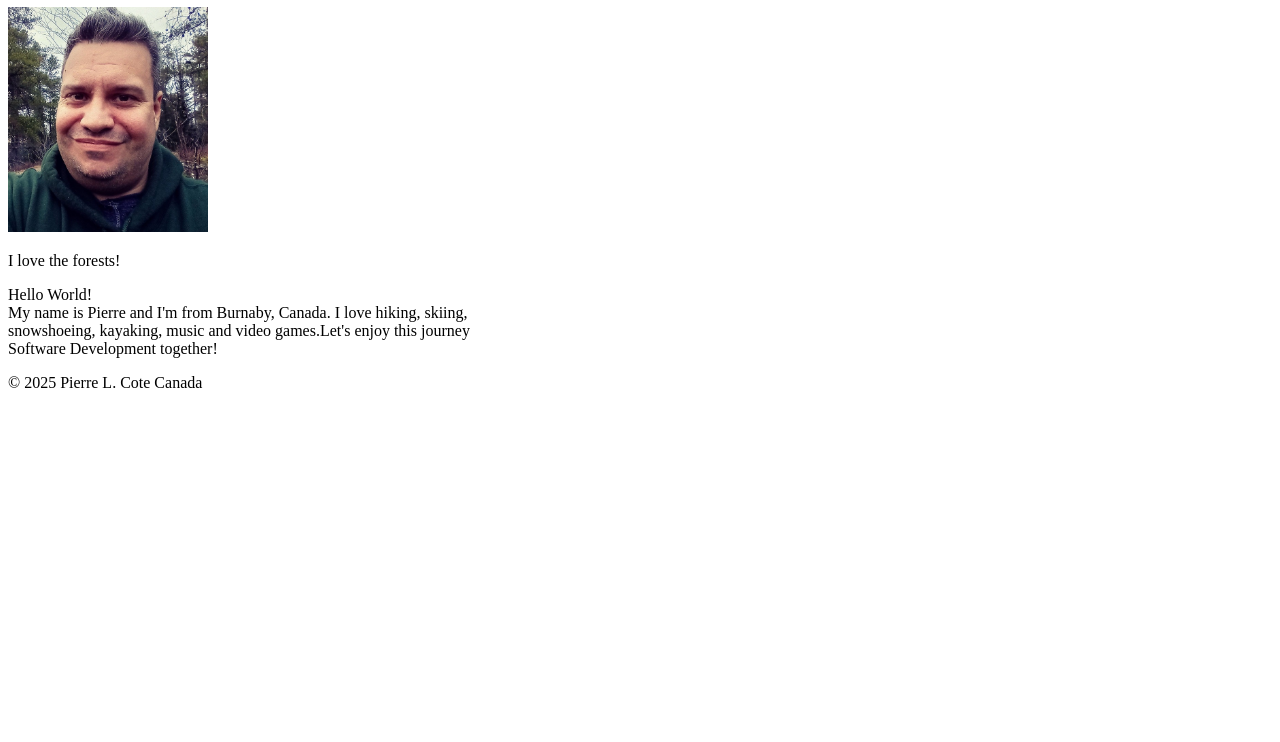
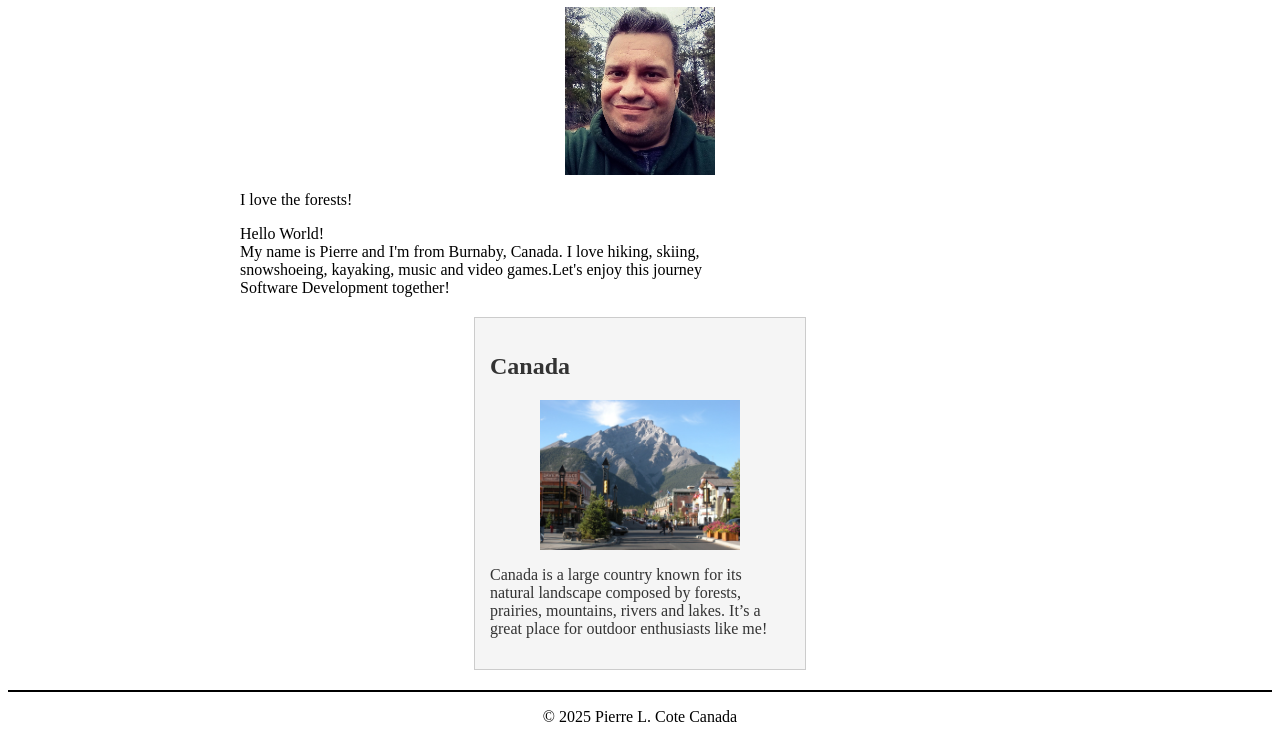
Before and after one commit to TechShaman39/wdd130, a plain HTML site: page index.html in a window 1280 px wide. Shown: the part 99-841 px from the top of the page. Before the commit the page ends 800 px from the top, so only its background shows below. Drawn offline with Linux system fonts and the light colour scheme; files that its build step writes are made by us from their sources.

Commit message:
Week 2 changes

```diff
--- a/index.html
+++ b/index.html
@@ -4,6 +4,9 @@
     <meta charset="utf-8">
     <meta name="viewport" content="width=device-width, initial-scale=1.0">
     <title>Pierre Losier-Cote | WDD 130</title>
+    <meta name="description" content="Pierre Losier-Cote's WDD 130 home page, showcasing web development skills, personal interests, and information about Canada.">
+    <meta name="author" content="Pierre Losier-Cote">
+    <link rel="stylesheet" href="styles.css">
 </head>
 <body>
     <header>
@@ -13,13 +16,18 @@
     </header>
     <main>
         <h1>Pierre Losier-Cote | WDD 130</h1>
-        <img src="images/profile.jpg" alt="Pierre Losier-Cote" width="200">
+        <img src="images/profile.jpg" alt="Pierre Losier-Cote">
         <p>I love the forests!</p>
         <p>Hello World!<br>
         My name is Pierre and I'm from Burnaby, Canada. I love hiking, skiing,<br>
         snowshoeing, kayaking, music and video games.Let's enjoy this journey<br>
         Software Development together!</p>
     </main>
+    <aside>
+        <h2>Canada</h2>
+        <img src="images/canada.jpg" alt="Canadian landscape">
+        <p>Canada is a large country known for its natural landscape composed by forests, prairies, mountains, rivers and lakes. It’s a great place for outdoor enthusiasts like me!</p>
+    </aside>
     <footer>
         <p>© 2025 Pierre L. Cote Canada</p>
     </footer>
--- /dev/null
+++ b/styles/styles.css
@@ -0,0 +1,35 @@
+main {
+    max-width: 800px;
+    margin: 0 auto;
+}
+aside {
+    width: 300px;
+    margin: 20px auto;
+    border: 1px solid #ccc;
+    padding: 15px;
+    background-color: #f5f5f5;
+    color: #333;
+}
+aside img {
+    width: 200px;
+    height: auto;
+    display: block;
+    margin: 0 auto;
+}
+
+main img {
+    width: 150px;
+    height: auto;
+    display: block;
+    margin: 0 auto;
+}
+
+p {
+    padding: 0;
+}
+
+footer {
+    margin-top: 20px;
+    border-top: 2px solid #000;
+    text-align: center;
+}
```
Also changed, not shown: images/canada.JPG (added), 1 other file.
